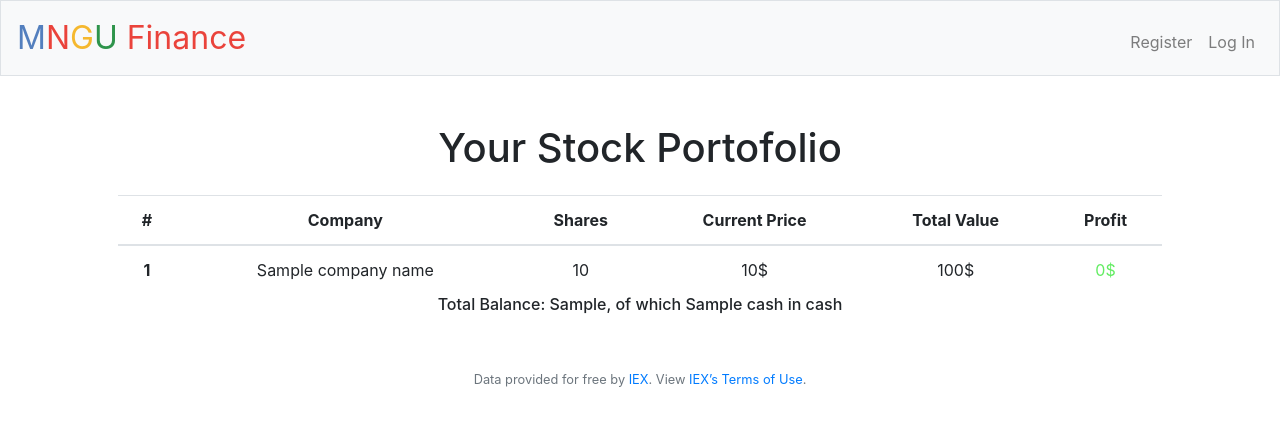
After one commit to Swizop/HarvardX-CS50, a Flask app: template CS50's Introduction to Computer Science/web/Finance/templates/index.html in a window 1280 px wide. The commit adds this page. Shown: the top 426 px of the page. Run offline with Flask 2, Linux system fonts and the light colour scheme; the template is opened without the code that fills it: most values are stand-ins (such as "Sample title", 1, 10 or a date in 2020); some libraries are stand-ins or nearby versions.

Commit message:
add portofolio

```diff
--- a/CS50's Introduction to Computer Science/web/Finance/application.py
+++ b/CS50's Introduction to Computer Science/web/Finance/application.py
@@ -47,7 +47,23 @@ if not os.environ.get("API_KEY"):
 @login_required
 def index():
     """Show portfolio of stocks"""
-    return apology("TODO")
+    userId = session["user_id"]
+    holdings = db.execute("SELECT * FROM holdings WHERE user_id = ?", userId)
+    cash = float(db.execute("SELECT * FROM users WHERE id = ?", userId)[0]["cash"])
+    stocksValue = 0
+    if not holdings:
+        return render_template("index.html", er = 1)
+    else:
+        companyNames = []
+        currentPrices = []
+        for h in holdings:
+            obj = lookup(h["symbol"])
+            companyNames.append(obj["name"])
+            currentPrices.append(obj["price"])
+            stocksValue += float(obj["price"]) * int(h["amount"])
+        stocksValue = usd(stocksValue + cash)
+        cash = usd(cash)
+        return render_template("index.html", holdings = holdings, companyNames = companyNames, currentPrices = currentPrices, cash = cash, stocksValue = stocksValue)
 
 
 @app.route("/buy", methods=["GET", "POST"])
@@ -65,15 +81,19 @@ def buy():
         if not shares.isnumeric():
             return render_template("buy.html", er = 2)
 
-        price = obj["price"]
+        price = float(obj["price"])
         userId = session["user_id"]
-        userBalance = db.execute("SELECT * FROM users WHERE id=?", userId)[0]["cash"]
+        userBalance = float(db.execute("SELECT * FROM users WHERE id=?", userId)[0]["cash"])
 
-        if float(price) * int(shares) > userBalance:
+        if price * int(shares) > userBalance:
             return render_template("buy.html", er = 3)
 
-        db.execute("INSERT INTO acquisitions (user_id, symbol, price) VALUES(?, ?, ?)", userId, symbol, price)
-        db.execute("UPDATE users SET cash = ? WHERE id = ?", userBalance - float(price) * int(shares), userId)
+        shares = int(shares)
+        db.execute("INSERT INTO acquisitions (user_id, symbol, amount, price) VALUES(?, ?, ?, ?)", userId, symbol, shares, price)
+        db.execute("UPDATE users SET cash = ? WHERE id = ?", userBalance - price * shares, userId)
+        db.execute("INSERT INTO holdings (user_id, symbol, amount, average_price) VALUES (?, ?, ?, ?) ON CONFLICT(user_id, symbol) DO UPDATE SET average_price = (average_price * amount + ? * ?) / (amount + ?), amount = amount + ?",\
+             userId, symbol, shares, price,\
+                shares, price, shares, shares )
 
         return redirect("/")
 
--- a/CS50's Introduction to Computer Science/web/Finance/templates/buy.html
+++ b/CS50's Introduction to Computer Science/web/Finance/templates/buy.html
@@ -7,7 +7,7 @@
 {% block main %}
     <form action="/buy" method="post">
         <div class="form-group">
-            <input autocomplete="on" autofocus class="form-control" name="symbol" placeholder="Symbol" type="text">
+            <input autocomplete="off" autofocus class="form-control" name="symbol" placeholder="Symbol" type="text">
             {% if er == 1 %}
                 <p style="color:red">Symbol not found!</p>
             {% endif %}
--- /dev/null
+++ b/CS50's Introduction to Computer Science/web/Finance/templates/index.html
@@ -0,0 +1,61 @@
+{% extends "layout.html" %}
+
+{% block title %}
+    Profile
+{% endblock %}
+
+{% block main %}
+    <h1>Your Stock Portofolio</h1>
+    {% if er == 1 %}
+      <h4>Whoops... It appears you haven't bought any shares yet! <a href="/buy">What are you waiting for?</a></h4>
+      <div class="spinner-border text-primary" role="status">
+        <span class="sr-only">Loading...</span>
+      </div>
+      <div class="spinner-border text-secondary" role="status">
+        <span class="sr-only">Loading...</span>
+      </div>
+      <div class="spinner-border text-success" role="status">
+        <span class="sr-only">Loading...</span>
+      </div>
+      <div class="spinner-border text-danger" role="status">
+        <span class="sr-only">Loading...</span>
+      </div>
+      <div class="spinner-border text-warning" role="status">
+        <span class="sr-only">Loading...</span>
+      </div>
+      <div class="spinner-border text-info" role="status">
+        <span class="sr-only">Loading...</span>
+      </div>
+      </div>
+    {% else %}
+    <table class="table table-hover" style="position: relative; top: 15px;">
+        <thead>
+          <tr>
+            <th>#</th>
+            <th>Company</th>
+            <th>Shares</th>
+            <th>Current Price</th>
+            <th>Total Value</th>
+            <th>Profit</th>
+          </tr>
+        </thead>
+        <tbody>
+          {% for i in range(holdings| length) %}
+            <tr>
+              <th scope="row">{{ i + 1 }}</th>
+              <td>{{ companyNames[i] }}</td>
+              <td>{{ holdings[i].amount }}</td>
+              <td>{{ currentPrices[i] }}$</td>
+              <td>{{ currentPrices[i] * holdings[i].amount }}$</td>
+              {% if currentPrices[i] * holdings[i].amount - holdings[i].average_price * holdings[i].amount >= 0 %}
+                <td style="color:rgb(99, 236, 99);">{{ currentPrices[i] * holdings[i].amount - holdings[i].average_price * holdings[i].amount }}$</td>
+              {% else %}
+                <td style="color: red;">{{ currentPrices[i] * holdings[i].amount - holdings[i].average_price * holdings[i].amount }}$</td>
+              {% endif %}
+            </tr>
+          {% endfor %}
+        </tbody>
+    </table>
+    <h6>Total Balance: {{ stocksValue }}, of which {{ cash }} in cash</h6>
+    {% endif %}
+{% endblock %}
--- a/CS50's Introduction to Computer Science/web/Finance/templates/layout.html
+++ b/CS50's Introduction to Computer Science/web/Finance/templates/layout.html
@@ -19,14 +19,14 @@
         <script src="https://code.jquery.com/jquery-3.5.1.slim.min.js" integrity="sha384-DfXdz2htPH0lsSSs5nCTpuj/zy4C+OGpamoFVy38MVBnE+IbbVYUew+OrCXaRkfj" crossorigin="anonymous"></script>
         <script src="https://cdn.jsdelivr.net/npm/bootstrap@4.5.3/dist/js/bootstrap.bundle.min.js" integrity="sha384-ho+j7jyWK8fNQe+A12Hb8AhRq26LrZ/JpcUGGOn+Y7RsweNrtN/tE3MoK7ZeZDyx" crossorigin="anonymous"></script>
 
-        <title>C$50 Finance: {% block title %}{% endblock %}</title>
+        <title>MNGU Finance: {% block title %}{% endblock %}</title>
 
     </head>
 
     <body>
 
         <nav class="navbar navbar-expand-md navbar-light bg-light border">
-            <a class="navbar-brand" href="/"><span class="blue">C</span><span class="red">$</span><span class="yellow">5</span><span class="green">0</span> <span class="red">Finance</span></a>
+            <a class="navbar-brand" href="/"><span class="blue">M</span><span class="red">N</span><span class="yellow">G</span><span class="green">U</span> <span class="red">Finance</span></a>
             <button aria-controls="navbar" aria-expanded="false" aria-label="Toggle navigation" class="navbar-toggler" data-target="#navbar" data-toggle="collapse" type="button">
                 <span class="navbar-toggler-icon"></span>
             </button>
```
